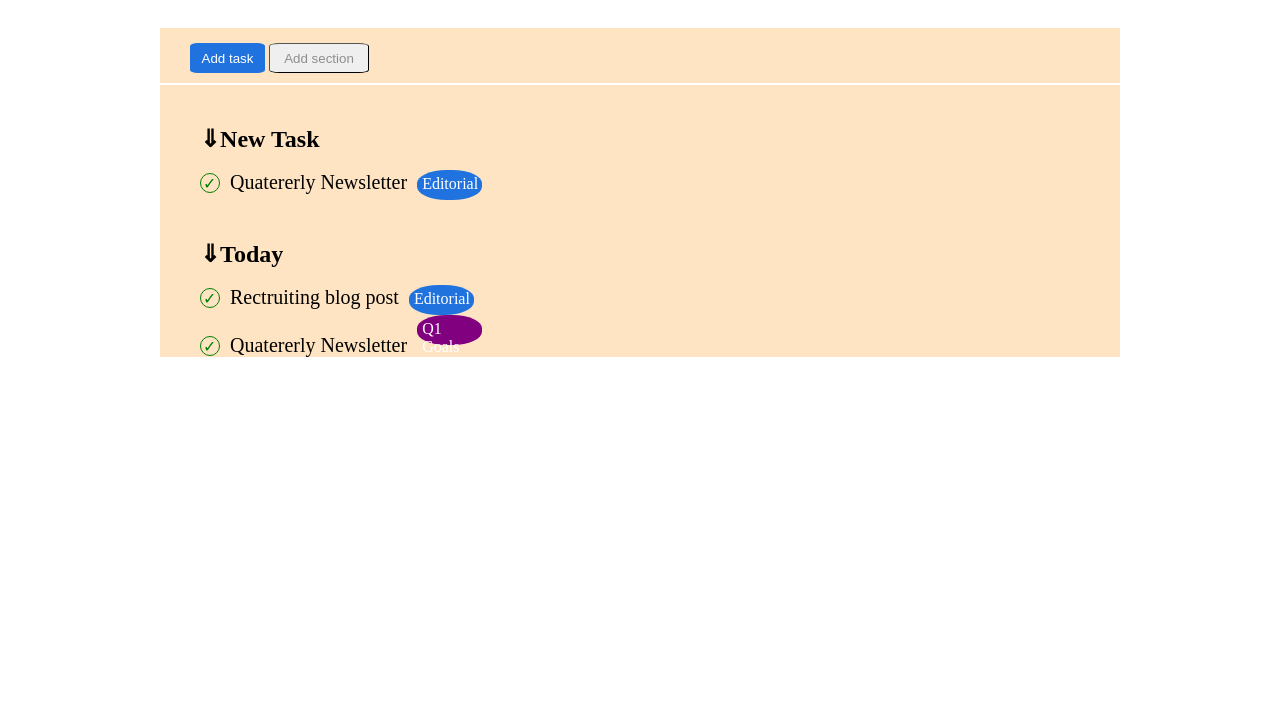
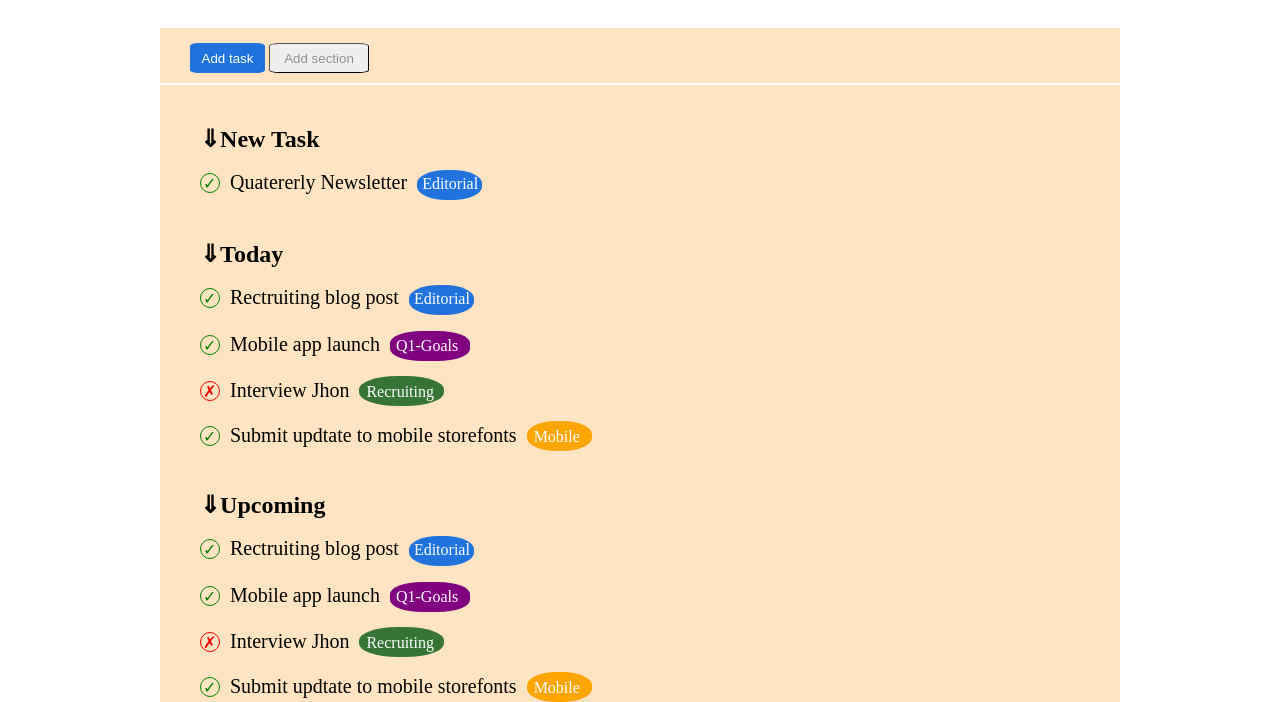
Before and after one commit to AngeloCrisci/html-css-toboolist, a plain HTML site: page index.html in a window 1280 px wide. Shown: the part 112-814 px from the top of the page. Drawn offline with Linux system fonts and the light colour scheme.

Commit message:
Added today section

```diff
--- a/css/style.css
+++ b/css/style.css
@@ -104,9 +104,27 @@ h2  {
 
 }
 
-#purple {
+.purple {
     background-color: purple;
+    width: 80px;
+    border-radius: 40%;
+    padding: 6px;
+}
 
+.green {
+    background-color: rgb(54, 117, 54);
+    width: 85px;
+    padding: 7px;
+}
+
+.orange {
+    background-color: orange;
+    padding: 7px;
+}
+
+.cross {
+    border-color: red;
+    color: red;
 }
 
 
--- a/index.html
+++ b/index.html
@@ -27,12 +27,21 @@
                     <h2><span>&dArr;</span>New Task</h2>
                     <span class="circle">&checkmark;</span><span class="description">Quatererly Newsletter</span><span class="editorial">Editorial</span>
                 </section>
+                <section>
                     <h2><span>&dArr;</span>Today</h2>
                     <span class="circle">&checkmark;</span><span class="description">Rectruiting blog post</span><span class="editorial">Editorial</span><br>
-                    <span class="circle">&checkmark;</span><span class="description">Quatererly Newsletter</span><span class="editorial" id="purple">Q1 Goals</span>
-                <section>
+                    <span class="circle">&checkmark;</span><span class="description">Mobile app launch</span><span class="editorial purple">Q1-Goals</span><br>
+                    <span class="circle cross">&cross;</span><span class="description">Interview Jhon</span><span class="editorial green">Recruiting</span><br>
+                    <span class="circle">&checkmark;</span><span class="description">Submit updtate to mobile storefonts</span><span class="editorial orange">Mobile</span>
+                </section>
+                <h2><span>&dArr;</span>Upcoming</h2>
+                <span class="circle">&checkmark;</span><span class="description">Rectruiting blog post</span><span class="editorial">Editorial</span><br>
+                <span class="circle">&checkmark;</span><span class="description">Mobile app launch</span><span class="editorial purple">Q1-Goals</span><br>
+                <span class="circle cross">&cross;</span><span class="description">Interview Jhon</span><span class="editorial green">Recruiting</span><br>
+                <span class="circle">&checkmark;</span><span class="description">Submit updtate to mobile storefonts</span><span class="editorial orange">Mobile</spa
+                <section></section>
 
-                </section>
+
             </div>
         </main>
 
```
